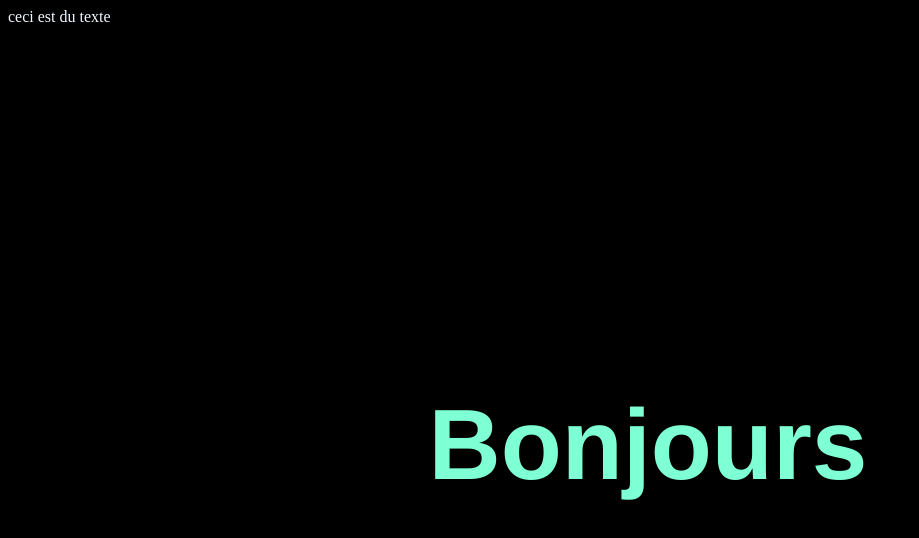
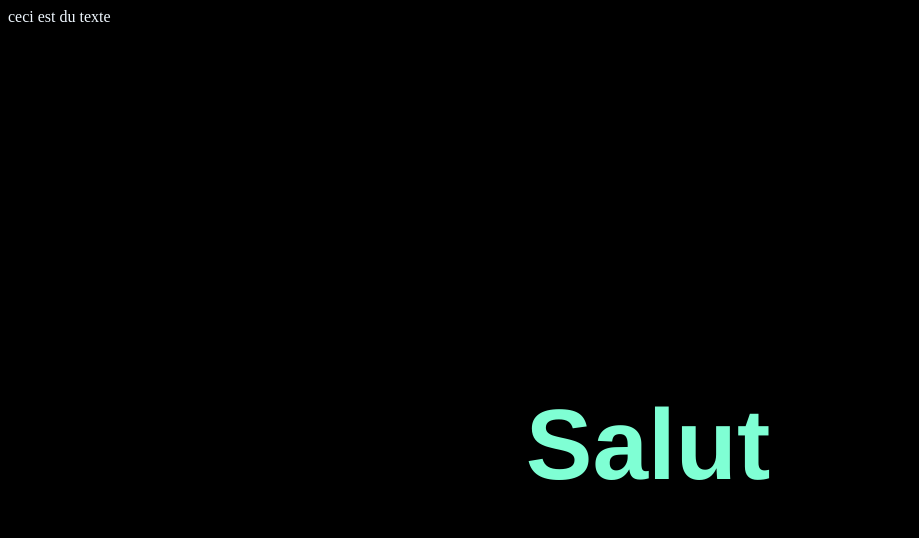
Before and after one commit to Acide-pixel/test, a plain HTML site: page index.html in a window 1280 px wide. Shown: the whole page, without its empty margins (0-919 px from the left). Drawn offline with Linux system fonts and the light colour scheme.

Commit message:
Bonjour -> Salut

```diff
--- a/index.html
+++ b/index.html
@@ -19,7 +19,7 @@
     }
     </style>
     <body>
-        <h1>Bonjours</h1>
+        <h1>Salut</h1>
         ceci est du texte
     </body>
 </html>
```
